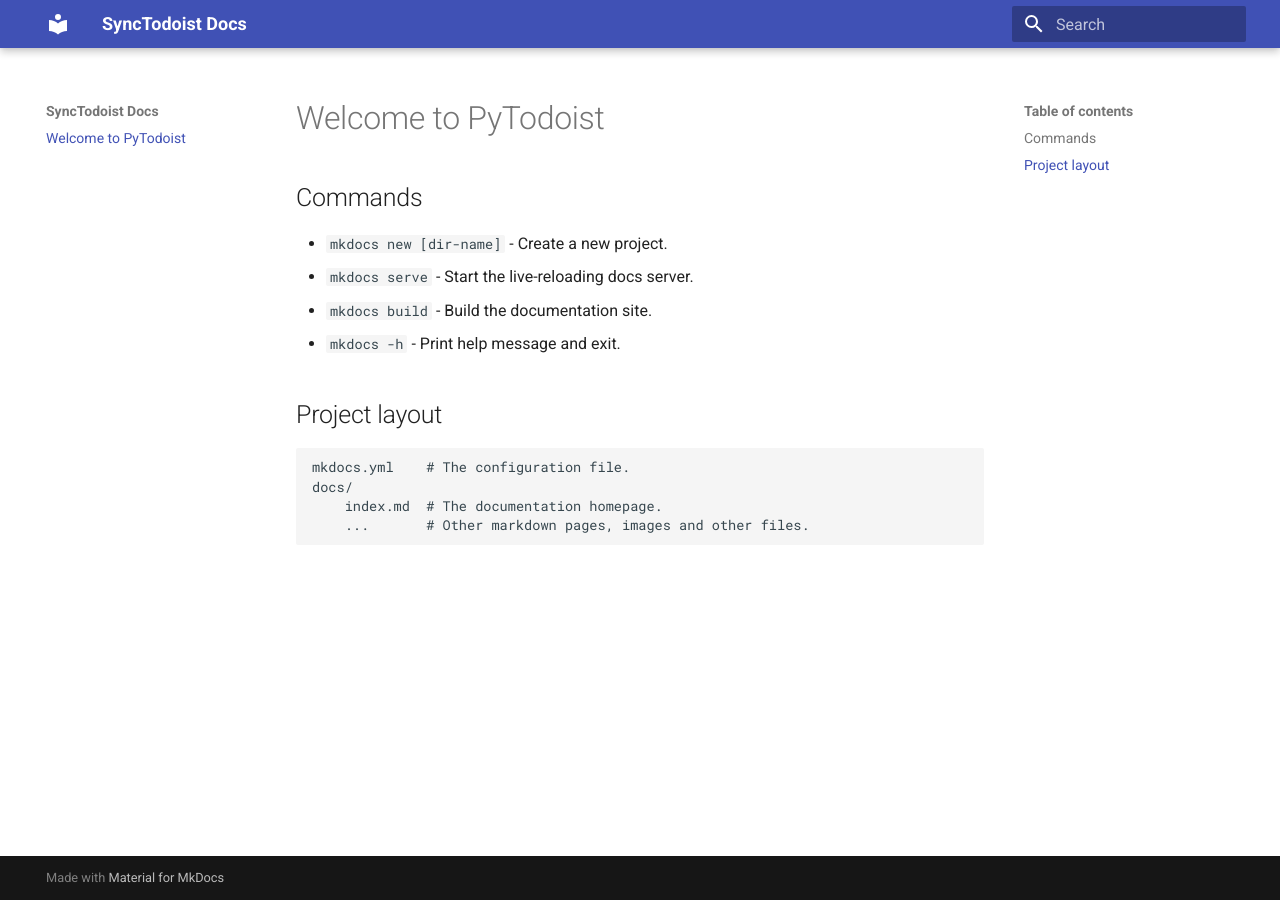
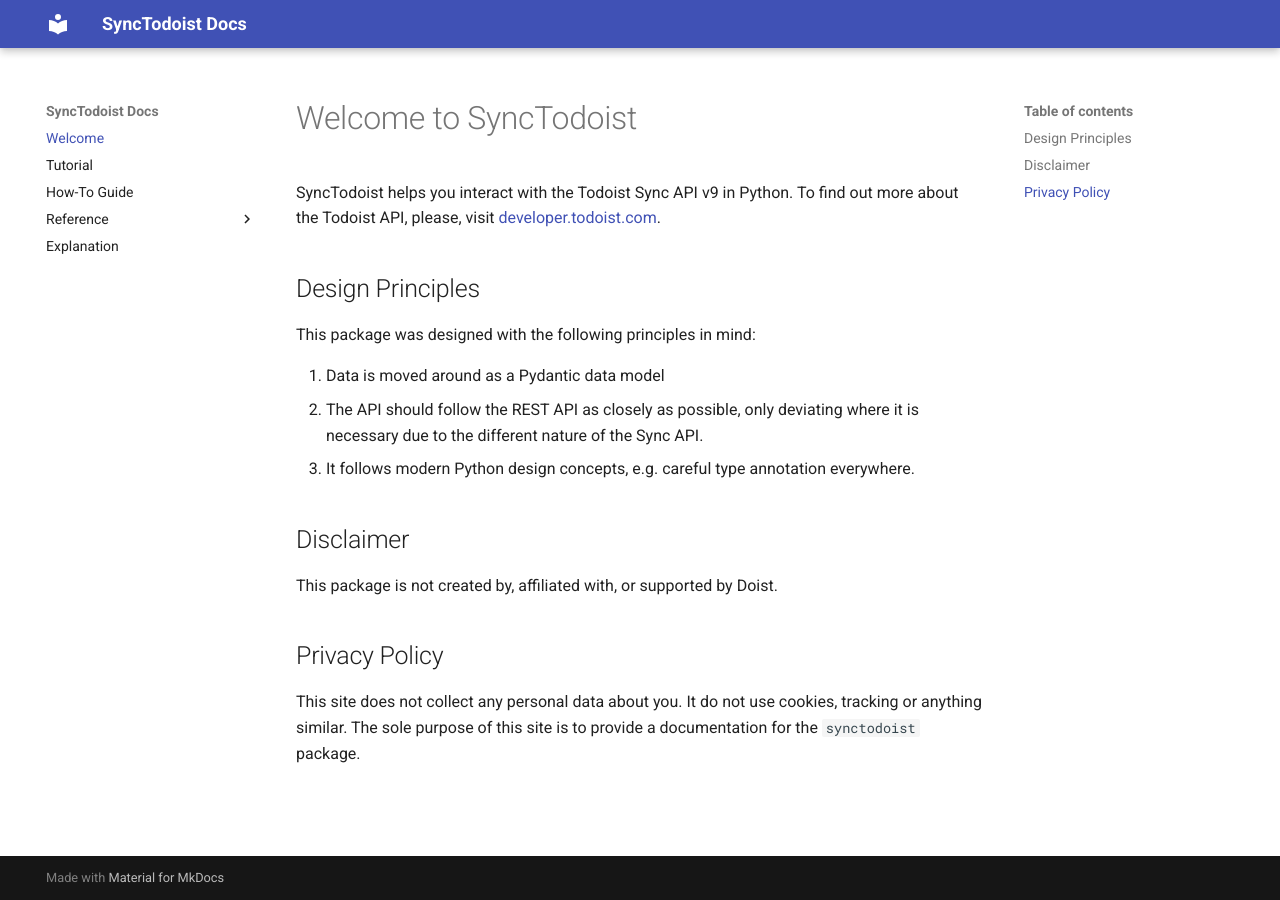
Before and after one commit to gaborschulz/synctodoist, an MkDocs documentation site: the page built from docs/index.md, in a window 1280 px wide. Built offline with MkDocs 1.6.1 and Material for MkDocs 9.7.7, drawn with Linux system fonts in a browser that asks for light colours.

Commit message:
synctodoist-28 Write documentation

```diff
--- a/docs/index.md
+++ b/docs/index.md
@@ -1,15 +1,21 @@
-# Welcome to PyTodoist
+# Welcome to SyncTodoist
 
-## Commands
+SyncTodoist helps you interact with the Todoist Sync API v9 in Python. To find out more about the Todoist API, please, visit
+[developer.todoist.com](developer.todoist.com).
 
-* `mkdocs new [dir-name]` - Create a new project.
-* `mkdocs serve` - Start the live-reloading docs server.
-* `mkdocs build` - Build the documentation site.
-* `mkdocs -h` - Print help message and exit.
+## Design Principles
 
-## Project layout
+This package was designed with the following principles in mind:
 
-    mkdocs.yml    # The configuration file.
-    docs/
-        index.md  # The documentation homepage.
-        ...       # Other markdown pages, images and other files.
+1. Data is moved around as a Pydantic data model
+2. The API should follow the REST API as closely as possible, only deviating where it is necessary due to the different nature of the Sync API.
+3. It follows modern Python design concepts, e.g. careful type annotation everywhere.
+
+## Disclaimer
+
+This package is not created by, affiliated with, or supported by Doist.
+
+## Privacy Policy
+
+This site does not collect any personal data about you. It do not use cookies, tracking or anything similar. The sole purpose of this site is to provide a
+documentation for the `synctodoist` package.
--- a/mkdocs.yml
+++ b/mkdocs.yml
@@ -1,3 +1,18 @@
 site_name: SyncTodoist Docs
 theme:
-  name: material
+    name: material
+
+plugins:
+    - mkdocstrings
+
+nav:
+    -   Welcome: index.md
+    -   Tutorial: tutorials
+    -   How-To Guide: how-tos
+    -   Reference:
+            -   Overview: reference/index.md
+            -   TodoistAPI: reference/todoist_api.md
+            -   Managers: reference/managers.md
+            -   Models: reference/models.md
+            -   Exceptions: reference/exceptions.md
+    -   Explanation: explanation
--- a/pyproject.toml
+++ b/pyproject.toml
@@ -29,6 +29,7 @@
 python = "^3.11"
 httpx = "^0.23.1"
 pydantic = "^1.10.2"
+mkdocstrings = "^0.19.1"
 
 
 [build-system]
```
Also changed, not shown: docs/reference/index.md (added, +1 -0 lines), docs/reference/todoist_api.md (added, +1 -0 lines), docs/explanation/index.md (added), docs/how-tos/index.md (added), docs/reference/exceptions.md (added), docs/reference/managers.md (added), docs/reference/models.md (added), docs/tutorials/index.md (added), 1 other file.
